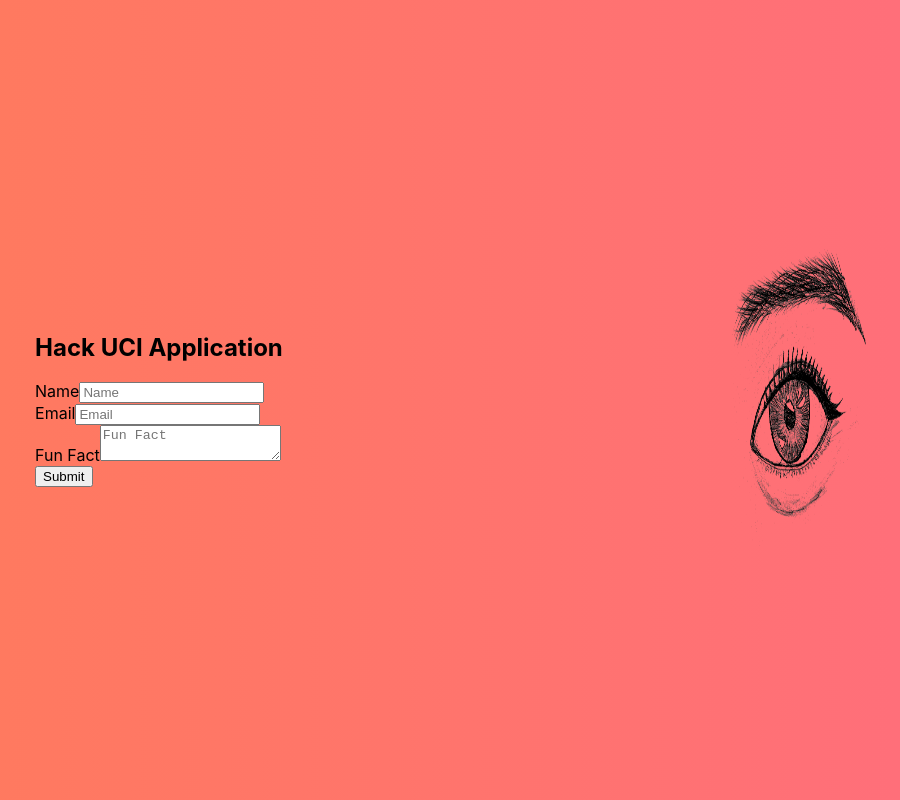
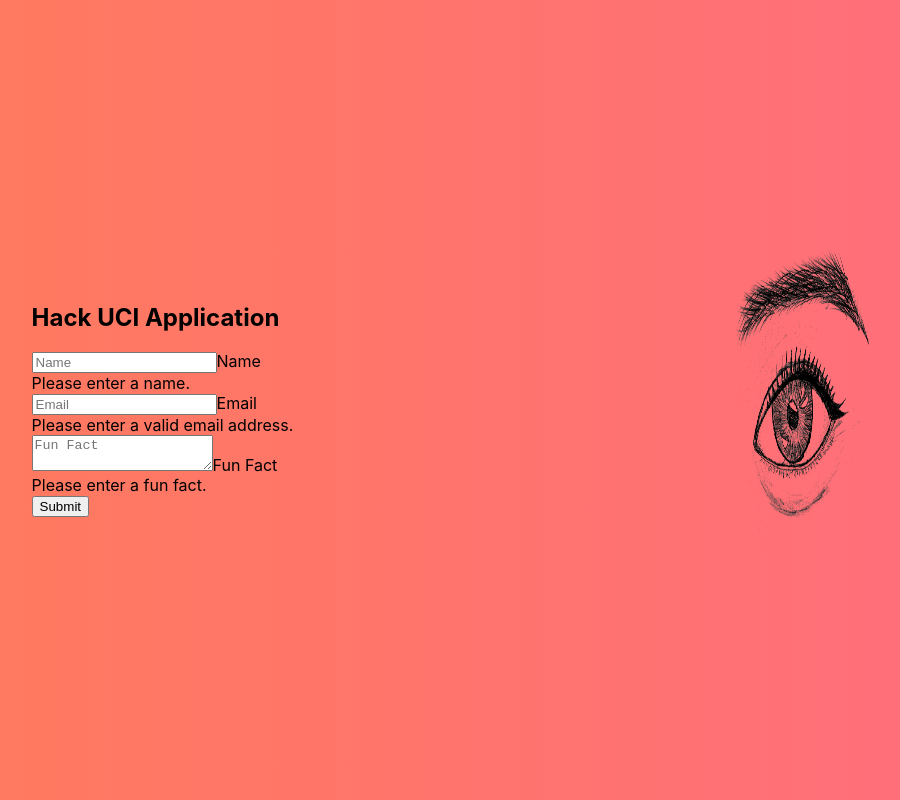
Before and after one commit to taesungh/hackuci-tech-deliverable, a React (Create React App) app: page / in a window 1280 px wide. Shown: the whole page, without its empty margins (127-1027 px from the left). Built offline with nearby package versions, Linux system fonts and the light colour scheme.

Commit message:
added form validation and made input subcomponents

```diff
--- a/src/components/applicationForm.js
+++ b/src/components/applicationForm.js
@@ -3,58 +3,81 @@
 
 const ApplicationForm = () => {
   const [fullName, setFullName] = useState("");
+  const [fullNameValid, setFullNameValid] = useState(null);
+  const checkFullName = (value) => value !== "";
+
   const [email, setEmail] = useState("");
+  const [emailValid, setEmailValid] = useState(null);
+  // based on RFC 3696 standard
+  const checkEmail = (value) => /^[a-zA-Z0-9.!#$%&'*+/=?^_`{|}~-]+@[a-zA-Z0-9-]+(?:\.[a-zA-Z0-9-]+)+$/.test(value);
+
   const [funFact, setFunFact] = useState("");
+  const [funFactValid, setFunFactValid] = useState(null);
+  const checkFunFact = (value) => value !== "";
+
+
+  // send form values as GET request to postman-echo server
+  async function sendData() {
+    console.log("sending form data")
+  }
 
   const handleSubmit = (e) => {
     e.preventDefault();
+
+    if (fullNameValid && emailValid && funFactValid) {
       // perform GET request to postman-echo api
+      sendData();
+    }
   };
 
   return (
     <div className="application-form">
       <h2>Hack UCI Application</h2>
-      <form onSubmit={handleSubmit}>
 
-        <div className="form-label-group">
-          <label htmlFor="fullName">Name</label>
-          <input
+      <form onSubmit={handleSubmit} noValidate>
+
+        <TextInput
           type="text"
-            id="fullName"
+          label="fullName"
+          labelText="Name"
           value={fullName}
           onChange={(event) => {
             setFullName(event.target.value);
+            setFullNameValid(checkFullName(event.target.value));
           }}
           placeholder="Name"
+          invalid={fullNameValid === false}
+          invalidText="Please enter a name."
         />
-        </div>
 
-        <div className="form-label-group">
-          <label htmlFor="email">Email</label>
-          <input
+        <TextInput
           type="email"
-            id="email"
+          label="email"
+          labelText="Email"
           value={email}
           onChange={(event) => {
             setEmail(event.target.value);
+            setEmailValid(checkEmail(event.target.value));
           }}
           placeholder="Email"
+          invalid={emailValid === false}
+          invalidText="Please enter a valid email address."
         />
-        </div>
 
-        <div className="form-label-group">
-          <label htmlFor="funFact">Fun Fact</label>
-          <textarea
-            id="funFact"
+        <TextAreaInput
+          label="funFact"
+          labelText="Fun Fact"
           value={funFact}
           onChange={(event) => {
             setFunFact(event.target.value);
+            setFunFactValid(checkFunFact(event.target.value));
           }}
           placeholder="Fun Fact"
+          invalid={funFactValid === false}
+          invalidText="Please enter a fun fact."
         />
-        </div>
 
-        <button type="submit" className="btn">
+        <button type="submit" className="btn btn-submit">
           Submit
         </button>
 
@@ -63,4 +86,41 @@
   );
 };
 
+const TextInput = ({ type, label, labelText, value, onChange, placeholder, invalid, invalidText }) => {
+  return (
+    <div className="form-label-group">
+      <input
+        type={type}
+        id={label}
+        className={`form-control${invalid ? ' is-invalid' : ''}`}
+        value={value}
+        onChange={onChange}
+        placeholder={placeholder}
+      />
+      <label htmlFor={label}>{labelText}</label>
+      <div className="invalid-feedback">
+        {invalidText}
+      </div>
+    </div>
+  )
+};
+
+const TextAreaInput = ({ label, labelText, value, onChange, placeholder, invalid, invalidText }) => {
+  return (
+    <div className="form-label-group">
+      <textarea
+        id={label}
+        className={`form-control${invalid ? ' is-invalid' : ''}`}
+        value={value}
+        onChange={onChange}
+        placeholder={placeholder}
+      />
+      <label htmlFor={label}>{labelText}</label>
+      <div className="invalid-feedback">
+        {invalidText}
+      </div>
+    </div>
+  )
+};
+
 export default ApplicationForm;
```
Lines whose indentation alone changed are shown as unchanged.
